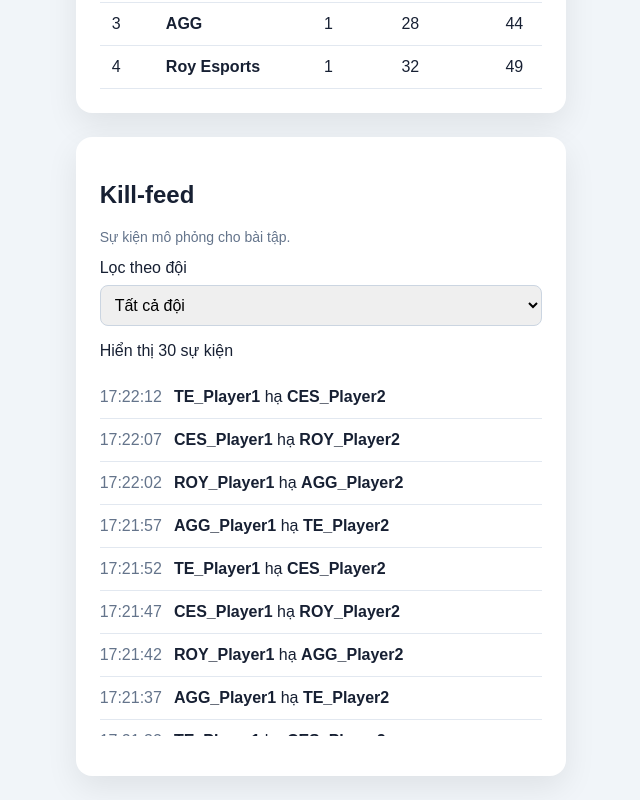
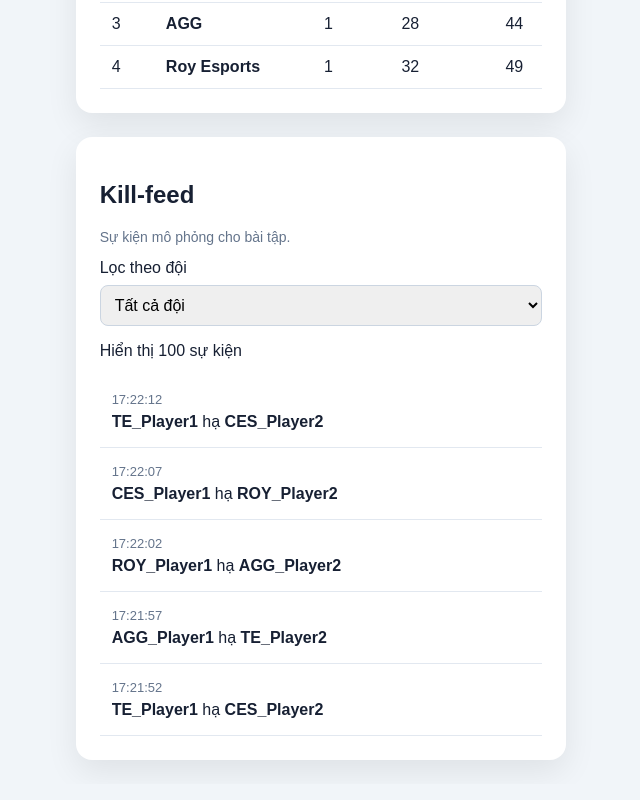
Before and after one commit to Hunguwu1/24520625_Ph-ng-Khanh-H-ng-LaB1, a React (Vite) app in the folder lab3/homework3/: page / in a window 1280 px wide. Shown: the part 1622-2422 px from the top of the page, without its empty margins (319-959 px from the left). Built offline with nearby package versions, Linux system fonts and the light colour scheme.

Commit message:
feat: virtualize PUBG kill feed

```diff
--- a/lab3/homework3/src/components/KillFeed.tsx
+++ b/lab3/homework3/src/components/KillFeed.tsx
@@ -1,6 +1,7 @@
 import { useState } from 'react'
 import { createDemoKillFeed } from '../data/killFeedDemo'
 import { demoStandings } from '../data/pubgDemo'
+import VirtualList from './VirtualList'
 
 const timeFormat = new Intl.DateTimeFormat('vi-VN', {
   hour: '2-digit',
@@ -10,7 +11,7 @@ const timeFormat = new Intl.DateTimeFormat('vi-VN', {
 })
 
 export default function KillFeed() {
-  const [events] = useState(() => createDemoKillFeed())
+  const [events] = useState(() => createDemoKillFeed(100))
   const [squadId, setSquadId] = useState('')
   const filteredEvents = events.filter((event) =>
     squadId === '' ||
@@ -40,9 +41,14 @@ export default function KillFeed() {
 
       <p role="status">Hiển thị {filteredEvents.length} sự kiện</p>
 
-      <ul className="kill-feed-list">
-        {filteredEvents.map((event) => (
-          <li key={event.id}>
+      <VirtualList
+        key={squadId}
+        items={filteredEvents}
+        height={360}
+        itemHeight={72}
+        getKey={(event) => event.id}
+        renderItem={(event) => (
+          <div className="kill-feed-row">
             <time dateTime={new Date(event.occurredAt).toISOString()}>
               {timeFormat.format(event.occurredAt)}
             </time>
@@ -51,9 +57,9 @@ export default function KillFeed() {
               {' hạ '}
               <strong>{event.victimName}</strong>
             </span>
-          </li>
-        ))}
-      </ul>
+          </div>
+        )}
+      />
 
       {filteredEvents.length === 0 && <p>Không có sự kiện phù hợp.</p>}
     </section>
--- /dev/null
+++ b/lab3/homework3/src/components/VirtualList.tsx
@@ -0,0 +1,66 @@
+import { useState, type ReactNode } from 'react'
+
+interface VirtualListProps<T> {
+  items: readonly T[]
+  itemHeight: number
+  height: number
+  getKey: (item: T) => string
+  renderItem: (item: T) => ReactNode
+}
+
+export default function VirtualList<T>({
+  items,
+  itemHeight,
+  height,
+  getKey,
+  renderItem,
+}: VirtualListProps<T>) {
+  const [scrollTop, setScrollTop] = useState(0)
+  const overscan = 3
+  const totalHeight = items.length * itemHeight
+  const safeScrollTop = Math.min(
+    scrollTop,
+    Math.max(0, totalHeight - height),
+  )
+  const startIndex = Math.max(
+    0,
+    Math.floor(safeScrollTop / itemHeight) - overscan,
+  )
+  const endIndex = Math.min(
+    items.length,
+    Math.ceil((safeScrollTop + height) / itemHeight) + overscan,
+  )
+
+  return (
+    <div
+      role="list"
+      aria-label="Các sự kiện hạ gục"
+      tabIndex={0}
+      style={{ height, overflowY: 'auto' }}
+      onScroll={(event) => setScrollTop(event.currentTarget.scrollTop)}
+    >
+      <div style={{ height: totalHeight, position: 'relative' }}>
+        {items.slice(startIndex, endIndex).map((item, offset) => {
+          const index = startIndex + offset
+          return (
+            <div
+              key={getKey(item)}
+              role="listitem"
+              aria-posinset={index + 1}
+              aria-setsize={items.length}
+              style={{
+                position: 'absolute',
+                top: index * itemHeight,
+                height: itemHeight,
+                left: 0,
+                right: 0,
+              }}
+            >
+              {renderItem(item)}
+            </div>
+          )
+        })}
+      </div>
+    </div>
+  )
+}
--- a/lab3/homework3/src/style.css
+++ b/lab3/homework3/src/style.css
@@ -215,25 +215,24 @@ button:not(:disabled) {
   font: inherit;
 }
 
-.kill-feed-list {
-  max-height: 360px;
-  overflow-y: auto;
-  padding: 0;
-  list-style: none;
-}
-
-.kill-feed-list li {
+.kill-feed-row {
+  box-sizing: border-box;
+  height: 100%;
   display: flex;
-  flex-wrap: wrap;
-  gap: 12px;
-  padding: 12px 0;
+  flex-direction: column;
+  justify-content: center;
+  gap: 6px;
+  padding: 8px 12px;
   border-bottom: 1px solid #e2e8f0;
 }
 
-.kill-feed-list time {
+.kill-feed-row time {
   color: #64748b;
+  font-size: 13px;
 }
 
-.kill-feed-list span {
-  overflow-wrap: anywhere;
+.kill-feed-row span {
+  overflow: hidden;
+  white-space: nowrap;
+  text-overflow: ellipsis;
 }
```
